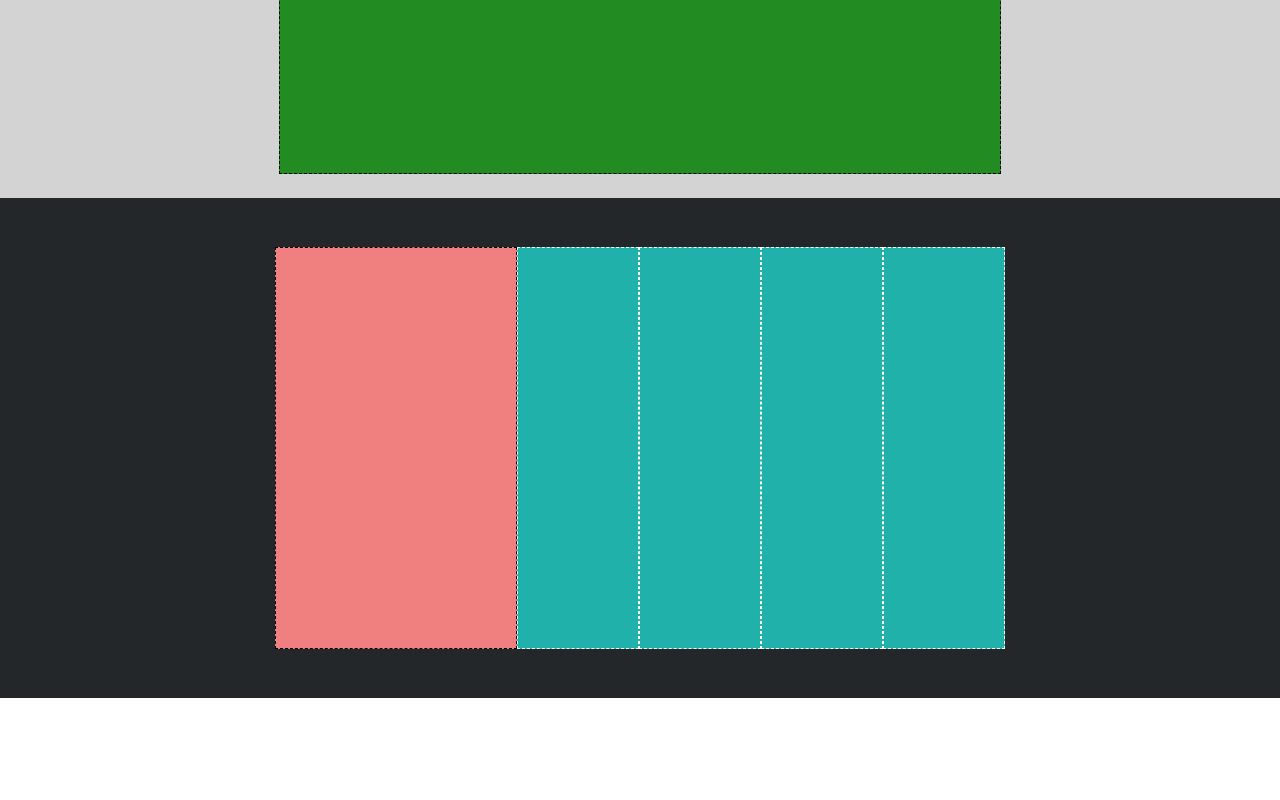
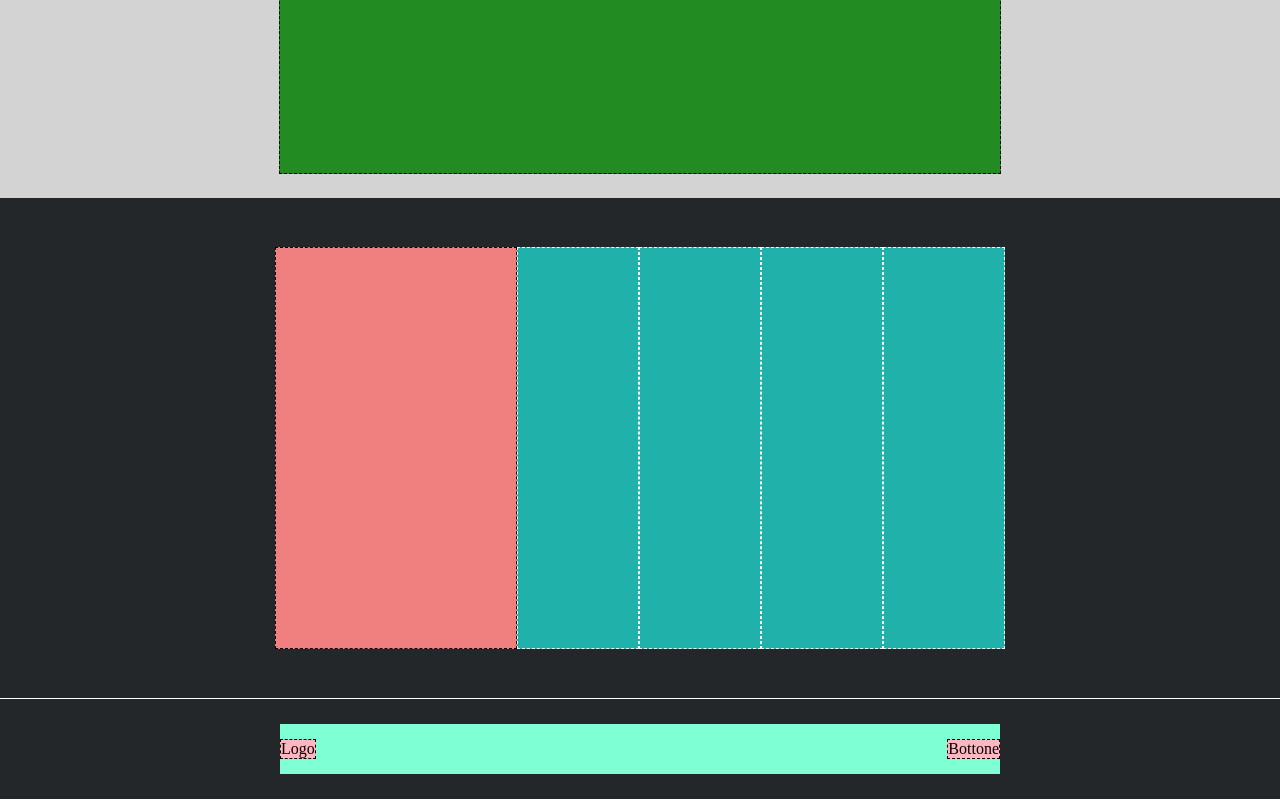
Before and after one commit to CosimoPetrarca/htmlcss-struttura-discord, a plain HTML site: page index.html in a window 1280 px wide. Shown: the part 2402-3202 px from the top of the page. Before the commit the page ends 3100 px from the top, so only its background shows below. Drawn offline with Linux system fonts and the light colour scheme.

Commit message:
fine footer

```diff
--- a/css/style.css
+++ b/css/style.css
@@ -38,6 +38,14 @@ body{
     height: 500px;
 }
 
+.debug .contenitorefooter{
+    background-color: #23272a;
+    height: 100px;
+    border-width: 1px 0px 1px 0px;
+    border-style: solid;
+    border-color: white;
+}
+
 .box{
     border: 1px dashed black;
     background-color: #daa520;
@@ -47,11 +55,10 @@ body{
 
 /* <!-- Header --> */
 
-.contenitore1, .contenitore2, .contenitore3, .contenitore4, .contenitore5, .contenitore6{
+.contenitore1, .contenitore2, .contenitore3, .contenitore4, .contenitore5, .contenitore6, .contenitorefooter{
     display: flex;
     justify-content: center;
     align-items: center;
-
 
 }
 
@@ -121,3 +128,23 @@ body{
     border: 1px dashed white;
 
 }
+
+.contenitorebottoni{
+    display: flex;
+    justify-content: space-between;
+    align-items: center;
+    background-color: #7fffd4;
+    width: 720px;
+    height: 50px;
+
+
+
+}
+
+.boxlogofooter, .boxbottonefooter{
+
+    background-color: #ffb6c1;
+    border: 1px dashed black;
+
+
+}
--- a/index.html
+++ b/index.html
@@ -87,6 +87,18 @@
 
         <!-- fine box footer -->
 
+        <!-- inizio footerino -->
+
+        <div class="contenitorefooter">
+            <div class="contenitorebottoni">
+                <div class="boxlogofooter">Logo</div>
+                <div class="boxbottonefooter">Bottone</div>
+            </div>
+        </div>
+        <!-- fine footerino -->
+
+
+
     </footer>
 
 </body>
```
